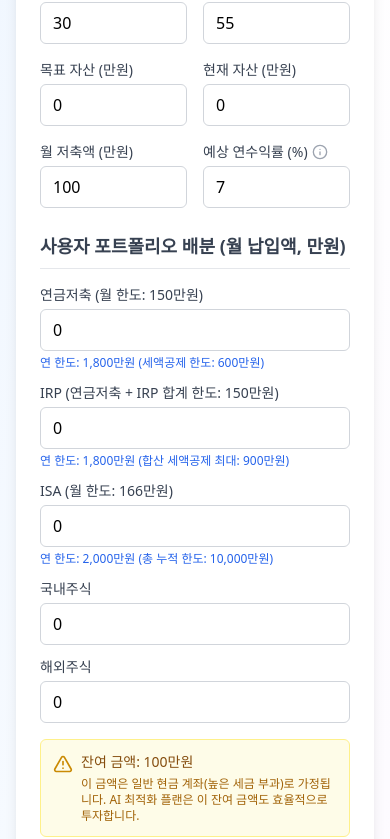
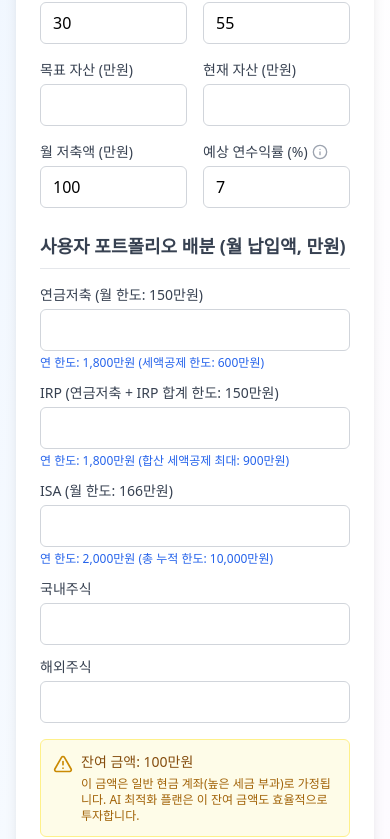
Before and after one commit to 1046bj/k-fire-calculator, a Next.js app: page / in a window 390 px wide. Shown: the part 388-1227 px from the top of the page. Built offline with nearby package versions, Linux system fonts and the light colour scheme; no server answers.

Commit message:
Add commas with mobile compatibility

```diff
--- a/src/components/InputSection.tsx
+++ b/src/components/InputSection.tsx
@@ -116,8 +116,11 @@ export default function InputSection({ onCalculate }: InputSectionProps) {
     field: 'targetAssets' | 'currentAssets' | 'monthlySavings',
     value: string
   ) => {
-    // 숫자만 추출
-    const numValue = value === '' ? 0 : Number(value.replace(/[^0-9]/g, '')) || 0;
+    // 숫자만 추출 (콤마 제거)
+    const cleaned = value.replace(/[^0-9]/g, '');
+    // 앞자리 0 제거 (단, '0' 자체는 허용)
+    const numStr = cleaned === '' ? '' : String(Number(cleaned));
+    const numValue = numStr === '' ? 0 : Number(numStr);
     handleInputChange(field, numValue);
   };
 
@@ -129,8 +132,11 @@ export default function InputSection({ onCalculate }: InputSectionProps) {
     field: keyof Portfolio,
     value: string
   ) => {
-    // 숫자만 추출
-    const numValue = value === '' ? 0 : Number(value.replace(/[^0-9]/g, '')) || 0;
+    // 숫자만 추출 (콤마 제거)
+    const cleaned = value.replace(/[^0-9]/g, '');
+    // 앞자리 0 제거 (단, '0' 자체는 허용)
+    const numStr = cleaned === '' ? '' : String(Number(cleaned));
+    const numValue = numStr === '' ? 0 : Number(numStr);
     handlePortfolioChange(field, numValue);
   };
 
@@ -197,10 +203,10 @@ export default function InputSection({ onCalculate }: InputSectionProps) {
               목표 자산 (만원)
             </label>
             <input
-              type="number"
+              type="text"
               inputMode="numeric"
-              value={userInput.targetAssets}
-              onChange={(e) => handleInputChange('targetAssets', Number(e.target.value) || 0)}
+              value={userInput.targetAssets === 0 ? '' : userInput.targetAssets.toLocaleString()}
+              onChange={(e) => handleFormattedInputChange('targetAssets', e.target.value)}
               className="w-full px-3 py-2 border border-gray-300 rounded-md focus:outline-none focus:ring-2 focus:ring-blue-500"
             />
             {errors.targetAssets && (
@@ -216,10 +222,10 @@ export default function InputSection({ onCalculate }: InputSectionProps) {
               현재 자산 (만원)
             </label>
             <input
-              type="number"
+              type="text"
               inputMode="numeric"
-              value={userInput.currentAssets}
-              onChange={(e) => handleInputChange('currentAssets', Number(e.target.value) || 0)}
+              value={userInput.currentAssets === 0 ? '' : userInput.currentAssets.toLocaleString()}
+              onChange={(e) => handleFormattedInputChange('currentAssets', e.target.value)}
               className="w-full px-3 py-2 border border-gray-300 rounded-md focus:outline-none focus:ring-2 focus:ring-blue-500"
             />
             {errors.currentAssets && (
@@ -235,10 +241,10 @@ export default function InputSection({ onCalculate }: InputSectionProps) {
               월 저축액 (만원)
             </label>
             <input
-              type="number"
+              type="text"
               inputMode="numeric"
-              value={userInput.monthlySavings}
-              onChange={(e) => handleInputChange('monthlySavings', Number(e.target.value) || 0)}
+              value={userInput.monthlySavings === 0 ? '' : userInput.monthlySavings.toLocaleString()}
+              onChange={(e) => handleFormattedInputChange('monthlySavings', e.target.value)}
               className="w-full px-3 py-2 border border-gray-300 rounded-md focus:outline-none focus:ring-2 focus:ring-blue-500"
             />
             {errors.monthlySavings && (
@@ -302,10 +308,10 @@ export default function InputSection({ onCalculate }: InputSectionProps) {
               연금저축 (월 한도: {LEGAL_LIMITS.PENSION_IRP_MONTHLY}만원)
             </label>
             <input
-              type="number"
+              type="text"
               inputMode="numeric"
-              value={portfolio.pension}
-              onChange={(e) => handlePortfolioChange('pension', Number(e.target.value) || 0)}
+              value={portfolio.pension === 0 ? '' : portfolio.pension.toLocaleString()}
+              onChange={(e) => handleFormattedPortfolioChange('pension', e.target.value)}
               className="w-full px-3 py-2 border border-gray-300 rounded-md focus:outline-none focus:ring-2 focus:ring-blue-500"
             />
             <p className="text-xs text-blue-600 mt-1">
@@ -324,10 +330,10 @@ export default function InputSection({ onCalculate }: InputSectionProps) {
               IRP (연금저축 + IRP 합계 한도: {LEGAL_LIMITS.PENSION_IRP_MONTHLY}만원)
             </label>
             <input
-              type="number"
+              type="text"
               inputMode="numeric"
-              value={portfolio.irp}
-              onChange={(e) => handlePortfolioChange('irp', Number(e.target.value) || 0)}
+              value={portfolio.irp === 0 ? '' : portfolio.irp.toLocaleString()}
+              onChange={(e) => handleFormattedPortfolioChange('irp', e.target.value)}
               className="w-full px-3 py-2 border border-gray-300 rounded-md focus:outline-none focus:ring-2 focus:ring-blue-500"
             />
             <p className="text-xs text-blue-600 mt-1">
@@ -352,10 +358,10 @@ export default function InputSection({ onCalculate }: InputSectionProps) {
               ISA (월 한도: {LEGAL_LIMITS.ISA_MONTHLY}만원)
             </label>
             <input
-              type="number"
+              type="text"
               inputMode="numeric"
-              value={portfolio.isa}
-              onChange={(e) => handlePortfolioChange('isa', Number(e.target.value) || 0)}
+              value={portfolio.isa === 0 ? '' : portfolio.isa.toLocaleString()}
+              onChange={(e) => handleFormattedPortfolioChange('isa', e.target.value)}
               className="w-full px-3 py-2 border border-gray-300 rounded-md focus:outline-none focus:ring-2 focus:ring-blue-500"
             />
             <p className="text-xs text-blue-600 mt-1">
@@ -374,10 +380,10 @@ export default function InputSection({ onCalculate }: InputSectionProps) {
               국내주식
             </label>
             <input
-              type="number"
+              type="text"
               inputMode="numeric"
-              value={portfolio.domestic}
-              onChange={(e) => handlePortfolioChange('domestic', Number(e.target.value) || 0)}
+              value={portfolio.domestic === 0 ? '' : portfolio.domestic.toLocaleString()}
+              onChange={(e) => handleFormattedPortfolioChange('domestic', e.target.value)}
               className="w-full px-3 py-2 border border-gray-300 rounded-md focus:outline-none focus:ring-2 focus:ring-blue-500"
             />
             {errors.domestic && (
@@ -393,10 +399,10 @@ export default function InputSection({ onCalculate }: InputSectionProps) {
               해외주식
             </label>
             <input
-              type="number"
+              type="text"
               inputMode="numeric"
-              value={portfolio.overseas}
-              onChange={(e) => handlePortfolioChange('overseas', Number(e.target.value) || 0)}
+              value={portfolio.overseas === 0 ? '' : portfolio.overseas.toLocaleString()}
+              onChange={(e) => handleFormattedPortfolioChange('overseas', e.target.value)}
               className="w-full px-3 py-2 border border-gray-300 rounded-md focus:outline-none focus:ring-2 focus:ring-blue-500"
             />
             {errors.overseas && (
```
